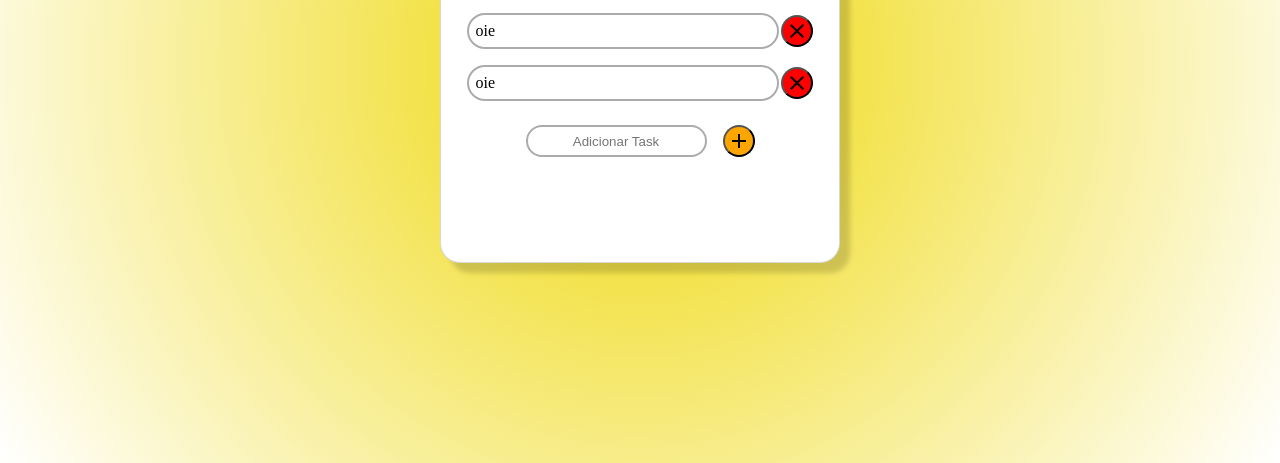
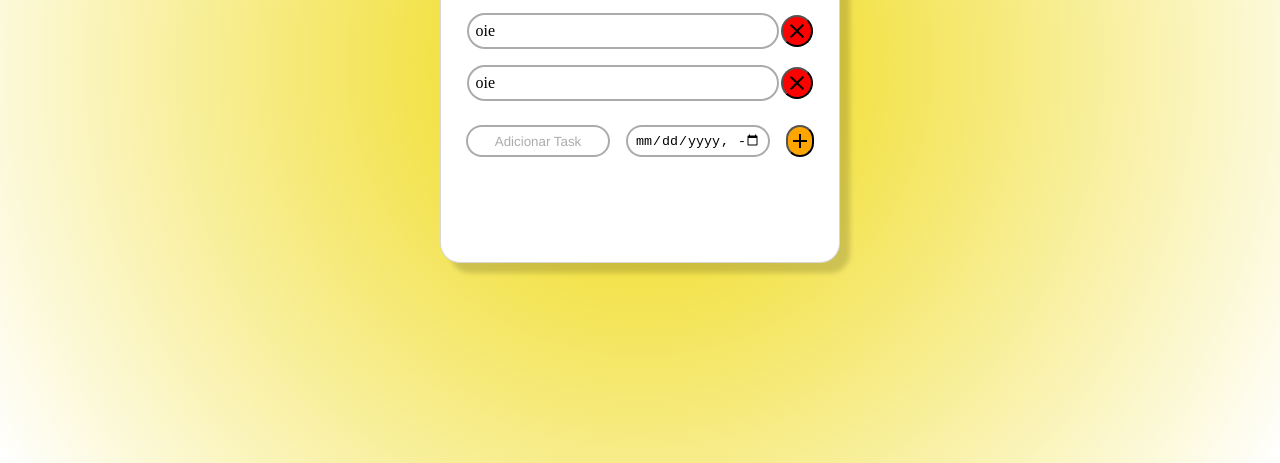
Before and after one commit to 4yob/to-do-list, a plain HTML site: page index.html in a window 1280 px wide. Shown: the part 337-800 px from the top of the page. Drawn offline with Linux system fonts and the light colour scheme.

Commit message:
feat: finish styling

```diff
--- a/index.css
+++ b/index.css
@@ -80,18 +80,26 @@ body {
 
 .inputbar {
     display: flex;
+    flex-direction: row;
     justify-content: center;
     gap: 1rem;
 }
 
 input {
+    width: 9rem;
     height: 2rem;
     border-radius: 1rem;
     border: 2px solid rgba(0, 0, 0, 0.329);
     text-align: center;
+    padding: 2%;
 }
 
-button {
+input::placeholder {
+    color: rgba(0, 0, 0, 0.329);
+    font-family: 'Franklin Gothic Medium', 'Arial Narrow', Arial, sans-serif;
+}
+
+.inputbar button {
     display: flex;
     justify-content: center;
     align-items: center;
--- a/index.html
+++ b/index.html
@@ -39,7 +39,8 @@
             </div>
         </section>
         <form class="inputbar">
-            <input type="text" id="input" placeholder="Adicionar Task">
+            <input type="text" name="tarefa" id="tarefa" placeholder="Adicionar Task" required>
+            <input type="datetime-local" name="dataHora" id="dataHora" required>
             <button onClick="adicionar()"><svg xmlns="http://www.w3.org/2000/svg" height="24px" viewBox="0 -960 960 960" width="24px" fill="#000000"><path d="M440-440H200v-80h240v-240h80v240h240v80H520v240h-80v-240Z"/></svg></button>
         </form>
     </div>
```
